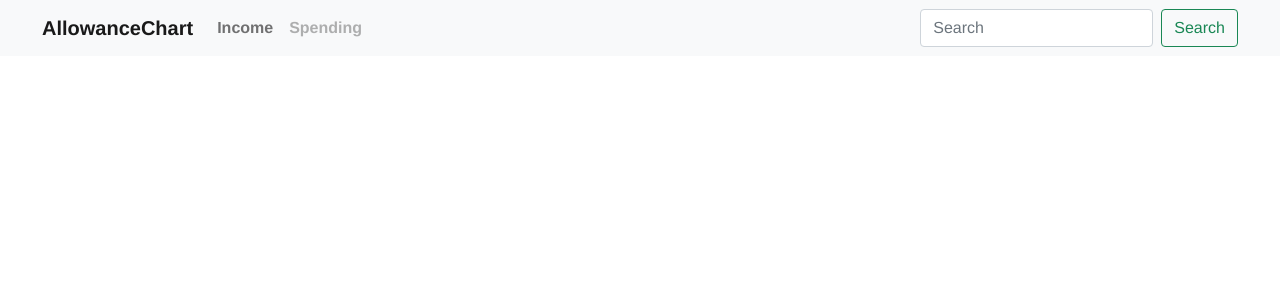
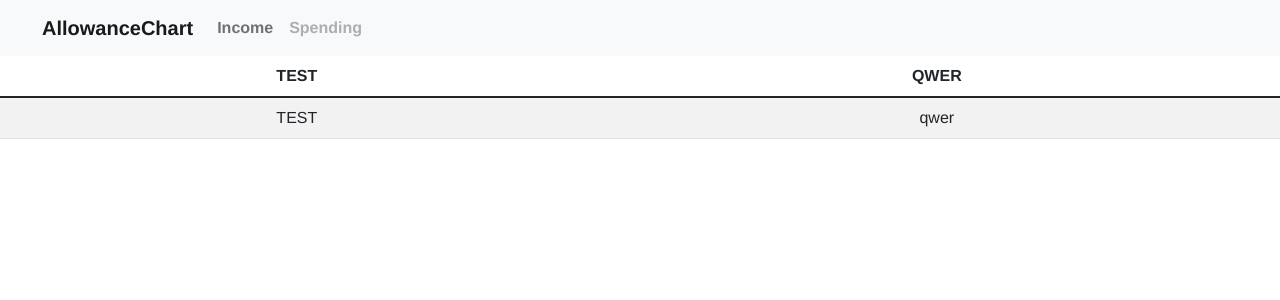
Before and after one commit to blackcowmoo/moomark-money-diary, a Vue app in the folder front_end/client/: page /income in a window 1280 px wide. Shown: the top 300 px of the page. Built offline with nearby package versions, Linux system fonts and the light colour scheme.

Commit message:
add header component
header 컴포넌트 추가 및 수입 View 추가

```diff
--- a/front_end/client/src/App.vue
+++ b/front_end/client/src/App.vue
@@ -19,6 +19,7 @@ export default {
 
 <style lang="scss">
 @import 'bootstrap/scss/bootstrap';
+@import 'bootstrap/dist/css/bootstrap.min.css';
 #app {
   font-family: Avenir, Helvetica, Arial, sans-serif;
   -webkit-font-smoothing: antialiased;
--- a/front_end/client/src/components/HeaderComponent.vue
+++ b/front_end/client/src/components/HeaderComponent.vue
@@ -23,11 +23,6 @@
                     tabindex="-1" aria-disabled="true">Spending</a>
                 </li>
                 </ul>
-                <form class="d-flex">
-                <input class="form-control me-2"
-                type="search" placeholder="Search" aria-label="Search">
-                <button class="btn btn-outline-success" type="submit">Search</button>
-                </form>
             </div>
             </div>
         </nav>
--- a/front_end/client/src/router/index.ts
+++ b/front_end/client/src/router/index.ts
@@ -15,6 +15,11 @@ const routes: Array<RouteRecordRaw> = [
     // which is lazy-loaded when the route is visited.
     component: () => import(/* webpackChunkName: "about" */ '../views/AboutView.vue'),
   },
+  {
+    path: '/income',
+    name: 'income',
+    component: () => import('../views/IncomeView.vue'),
+  },
 ];
 
 const router = createRouter({
--- /dev/null
+++ b/front_end/client/src/views/IncomeView.vue
@@ -0,0 +1,32 @@
+/* eslint-disable indent */
+<template>
+    <div class="income">
+        <table class="table table-striped">
+          <thead>
+              <tr>
+                <th scope="col">TEST</th>
+                <th scope="col">QWER</th>
+              </tr>
+          </thead>
+          <tbody>
+              <tr>
+                <td>TEST</td>
+                <td>qwer</td>
+              </tr>
+          </tbody>
+        </table>
+    </div>
+</template>
+
+<script>
+export default {
+  data() {
+    return {
+      fields: ['first_name', 'last_name', 'age'],
+      items: [
+        { age: 40, first_name: 'name' },
+      ],
+    };
+  },
+};
+</script>
```
